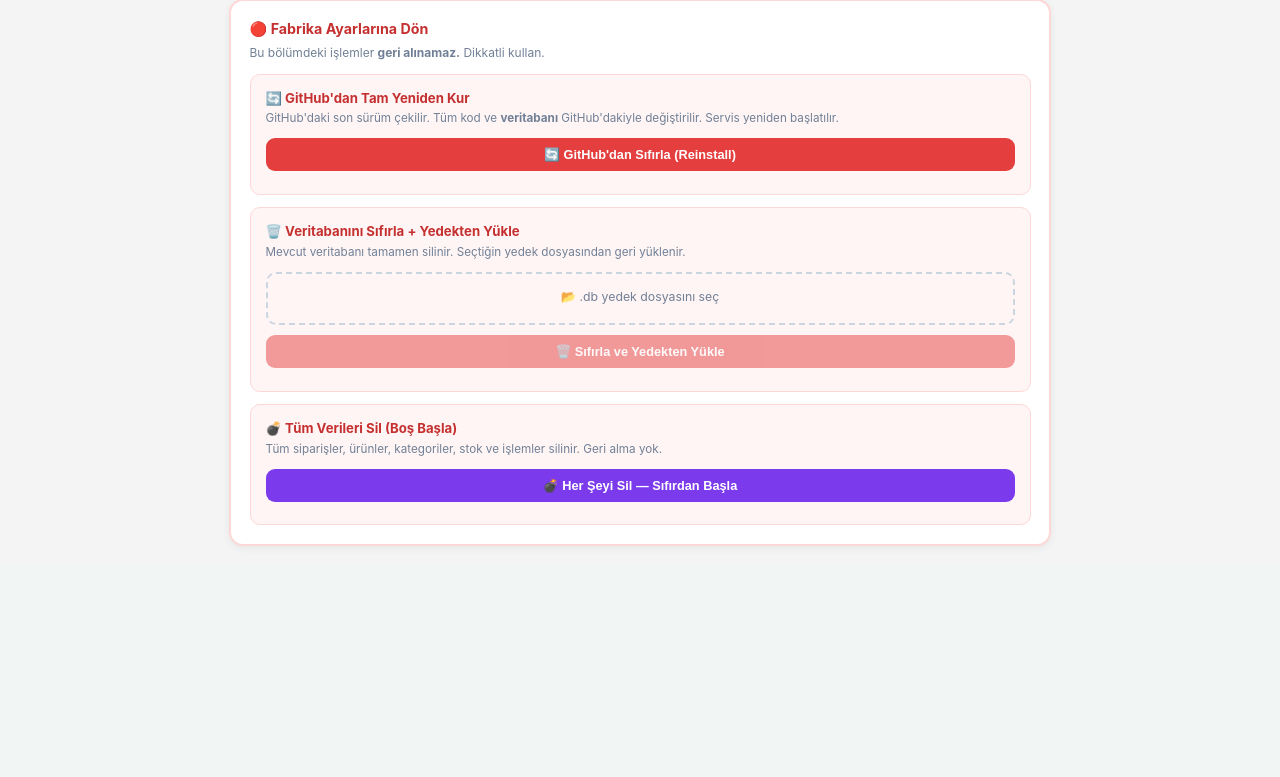
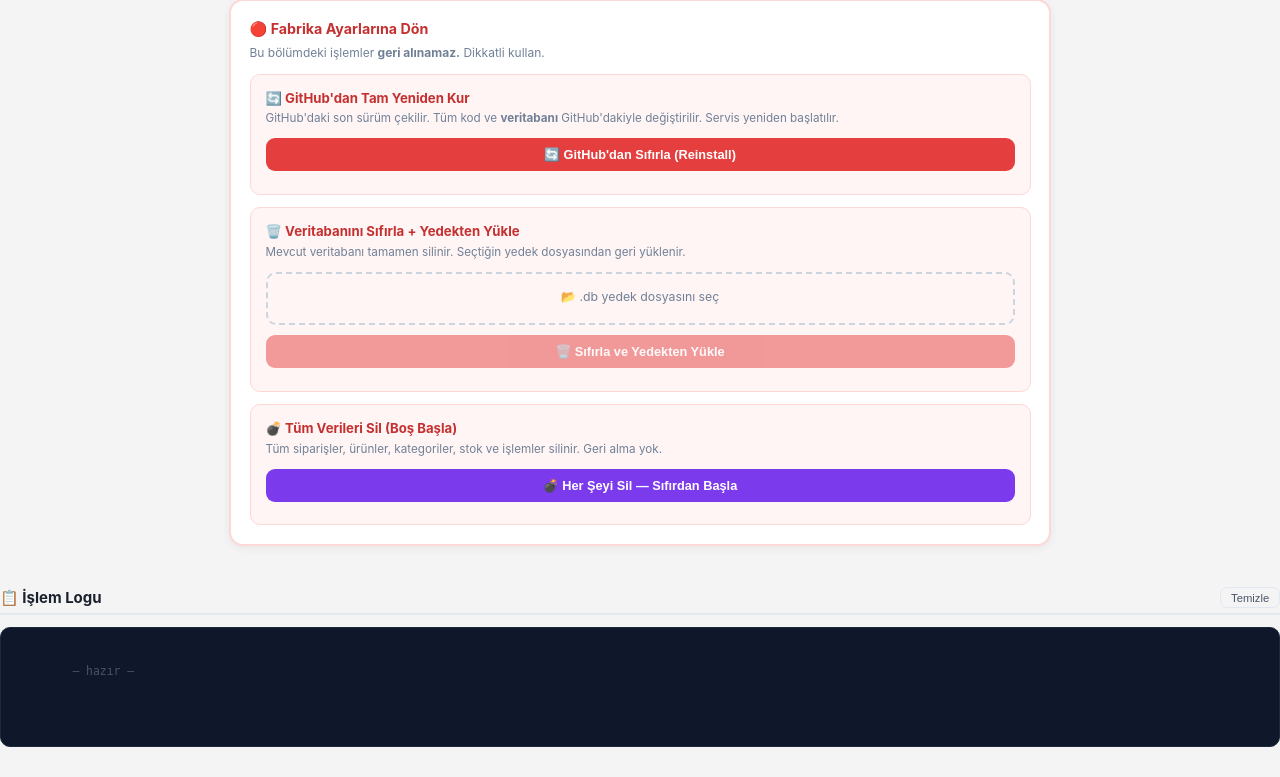
Before and after one commit to mcturan/firinna-pos, a Flask app: page /backup in a window 1280 px wide. Shown: the part 1389-2166 px from the top of the page. Before the commit the page ends 1935 px from the top, so only its background shows below. Run offline with Flask 3, Linux system fonts and the light colour scheme; data comes from the database, SQL or seed files in the repository; data that the repository does not hold is empty.

Commit message:
fix: git/sudo tam path, backup log paneli eklendi

```diff
--- a/templates/backup.html
+++ b/templates/backup.html
@@ -207,6 +207,17 @@
 </div>
 </div>
 
+<!-- İŞLEM LOGU -->
+<div style="margin-top:1.5rem;margin-bottom:2rem;">
+    <div class="sec-title" style="display:flex;justify-content:space-between;align-items:center;">
+        <span>📋 İşlem Logu</span>
+        <button onclick="clearOpLog()" style="background:none;border:1px solid #e2e8f0;border-radius:7px;padding:.22rem .65rem;cursor:pointer;font-size:.75rem;color:#4a5568;">Temizle</button>
+    </div>
+    <div id="op-log" style="background:#0F172A;border-radius:10px;padding:1rem 1.1rem;font-family:monospace;font-size:.76rem;line-height:1.7;min-height:120px;max-height:320px;overflow-y:auto;color:#94A3B8;white-space:pre-wrap;border:1px solid #1E293B;">
+        <span style="color:#475569;">— hazır —</span>
+    </div>
+</div>
+
 <div class="toast" id="toast"></div>
 
 <script>
@@ -229,7 +240,27 @@ function showLog(text) {
     b.style.display = 'block';
     b.textContent = text;
     b.scrollTop = b.scrollHeight;
+    appendOpLog(text);
 }
+
+// ── İŞLEM LOGU ─────────────────────────────────────────
+function appendOpLog(msg, type) {
+    var el = document.getElementById('op-log');
+    if (!el) return;
+    var now = new Date().toLocaleTimeString('tr-TR');
+    var color = type === 'ok'  ? '#4ADE80' :
+                type === 'err' ? '#F87171' :
+                type === 'hd'  ? '#F59E0B' : '#94A3B8';
+    var first = el.querySelector('span[style*="475569"]');
+    if (first) el.innerHTML = '';
+    el.innerHTML += '<span style="color:' + color + '">[' + now + '] ' + msg.replace(/</g,'&lt;') + '</span>\n';
+    el.scrollTop = el.scrollHeight;
+}
+function clearOpLog() {
+    var el = document.getElementById('op-log');
+    if (el) el.innerHTML = '<span style="color:#475569;">— temizlendi —</span>';
+}
+
 
 // ── YEDEK LİSTESİ ──────────────────────────────────────
 async function loadBackupList() {
@@ -442,10 +473,10 @@ function resetFileSelected(input) {
 async function githubReset() {
     if (!confirm('⚠️ DİKKAT!\n\nGitHub\'daki son sürüm çekilecek.\nTüm yerel dosyalar ve veritabanı değiştirilecek.\nDevam?')) return;
     if (!confirm('Son onay: Bu işlem geri alınamaz. Emin misin?')) return;
-    toast('🔄 GitHub\'dan çekiliyor...', 'ok');
+    toast('🔄 GitHub\'dan çekiliyor...', 'ok'); appendOpLog('── RESET başlatıldı ──', 'hd');
     try {
         var r = await fetch('/api/factory/github-reset', {method:'POST'}).then(r => r.json());
-        if (r.success) { toast('✅ Tamamlandı! Sayfa yenileniyor...', 'ok'); setTimeout(() => window.location.reload(), 3000); }
+        if (r.success) { appendOpLog('✓ Reset tamamlandı, yeniden başlatılıyor...', 'ok'); toast('✅ Tamamlandı! Sayfa yenileniyor...', 'ok'); setTimeout(() => window.location.reload(), 3000); }
         else toast('❌ Hata: ' + r.error, 'err');
     } catch(e) { toast('❌ ' + e.message, 'err'); }
 }
```
